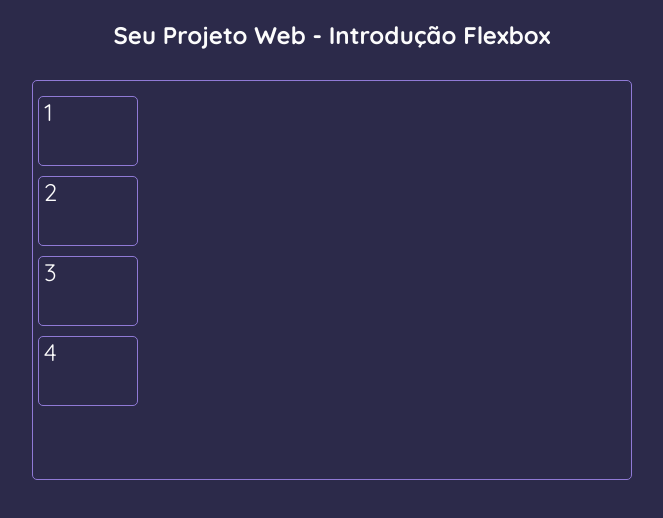
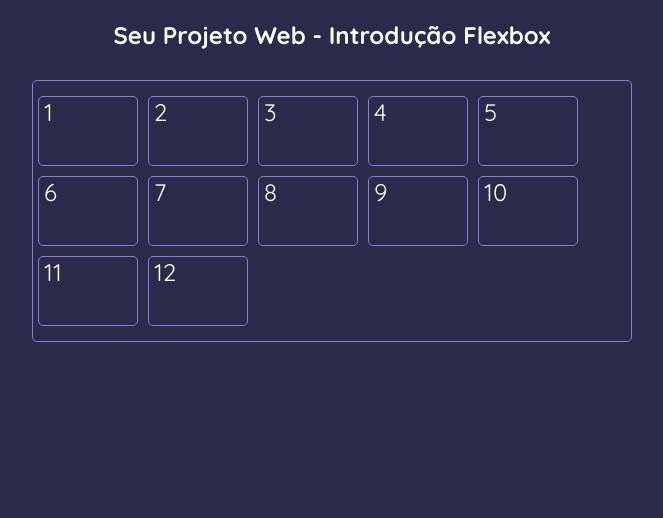
Before and after one commit to douglas-fabiano1/design-responsivo-flex-e-grid, a plain HTML site: page index.html in a window 1280 px wide. Shown: the whole page, without its empty margins (308-971 px from the left). Drawn offline with Linux system fonts and the light colour scheme.

Commit message:
propriedade flex wrap wrap

```diff
--- a/css/styles.css
+++ b/css/styles.css
@@ -25,13 +25,12 @@ h2 {
 
 .container {
     width: 600px;
-    min-height: 400px;
     margin: 1.875rem auto;
     padding: 10px 0;
     border: 1px solid var(--color-blue-400);
     border-radius: var(--radius);
     display: flex;
-    flex-direction: column;
+    flex-wrap: wrap;
 }
 
 .box {
--- a/index.html
+++ b/index.html
@@ -18,6 +18,14 @@
         <section class="box box-2">2</section>
         <section class="box box-3">3</section>
         <section class="box box-4">4</section>
+        <section class="box box-5">5</section>
+        <section class="box box-6">6</section>
+        <section class="box box-7">7</section>
+        <section class="box box-8">8</section>
+        <section class="box box-9">9</section>
+        <section class="box box-10">10</section>
+        <section class="box box-11">11</section>
+        <section class="box box-12">12</section>
     </main>
 </body>
 
```
